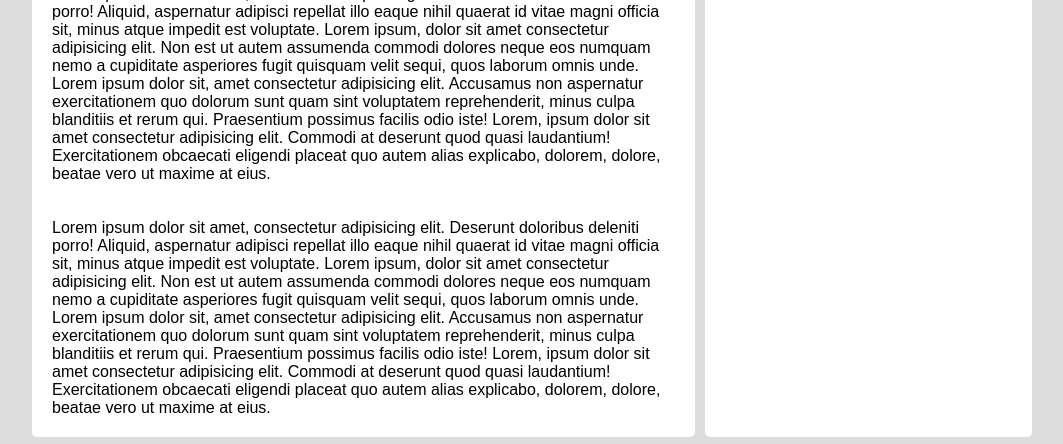
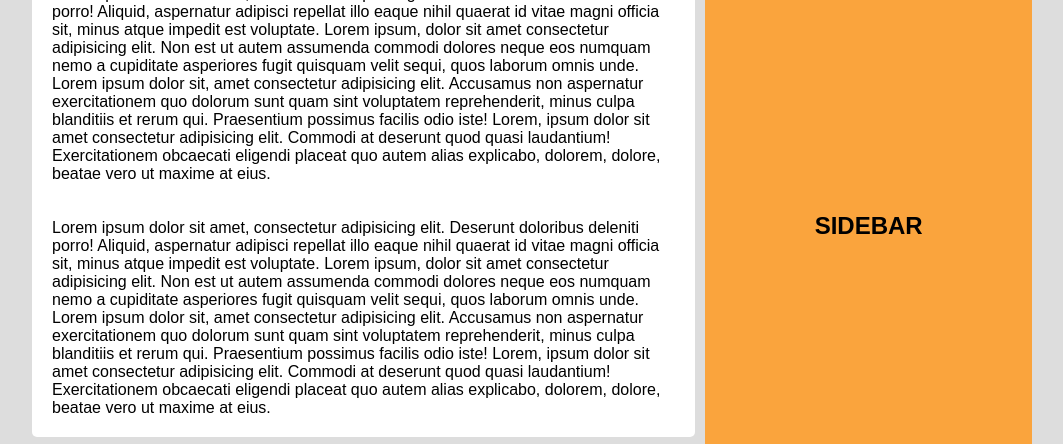
Before and after one commit to dyhalmeida/basic-css-grid-flex, a plain HTML site: page index.html in a window 1280 px wide. Shown: the part 179-623 px from the top of the page, without its empty margins (108-1171 px from the left). Drawn offline with Linux system fonts and the light colour scheme.

Commit message:
definição de posicionamento do aside

```diff
--- a/style.css
+++ b/style.css
@@ -43,3 +43,12 @@ html, body {
 .container .main {
     grid-column: span 2;
 }
+
+.container .aside {
+    background: #faa43d;
+    grid-column: span 1; /* Define a espanção de 1 coluna */
+    grid-row: span 2; /* Define a espanção de 2 linha */
+    display: flex;
+    justify-content: center;
+    align-items: center;
+}
```
